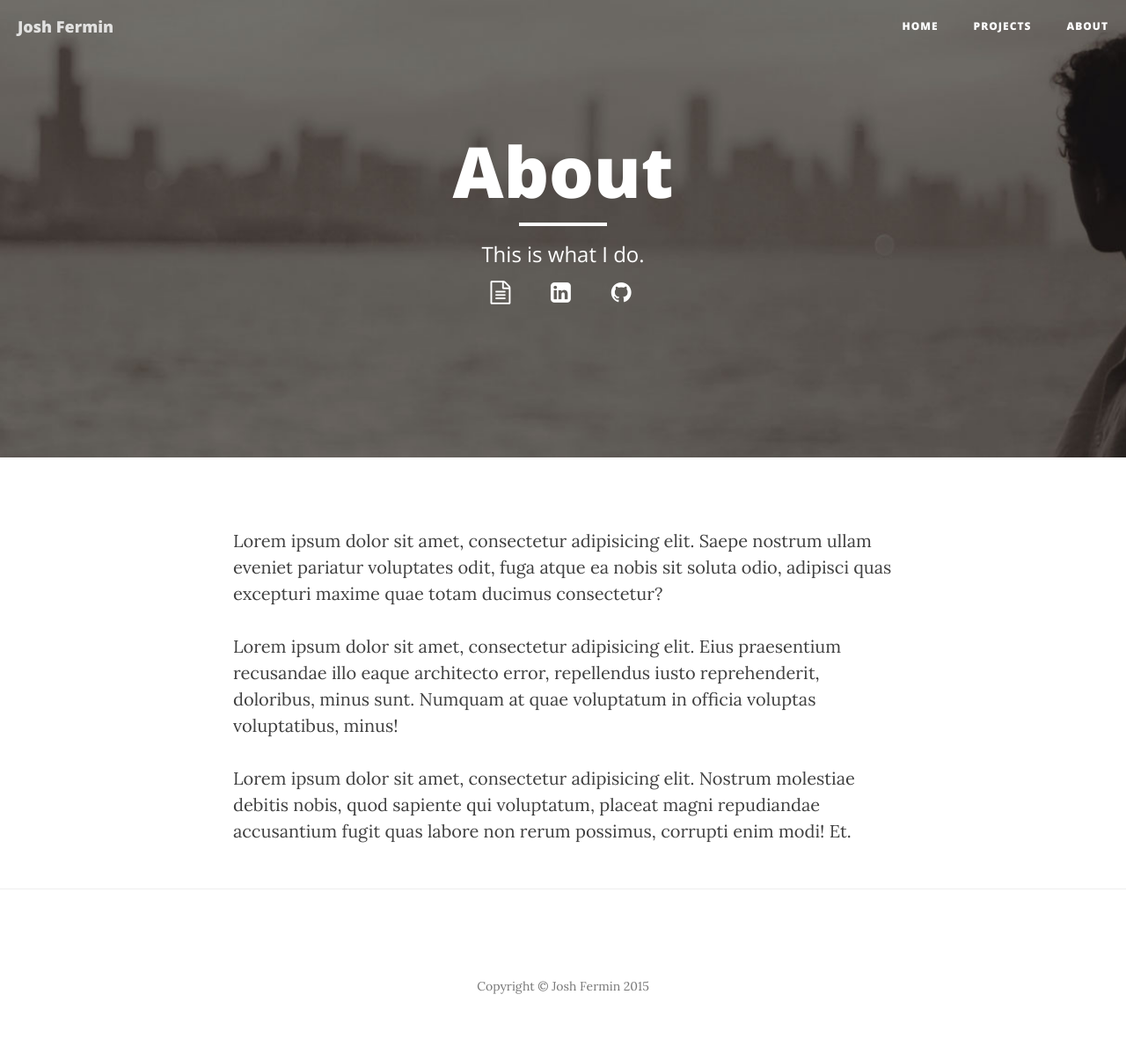
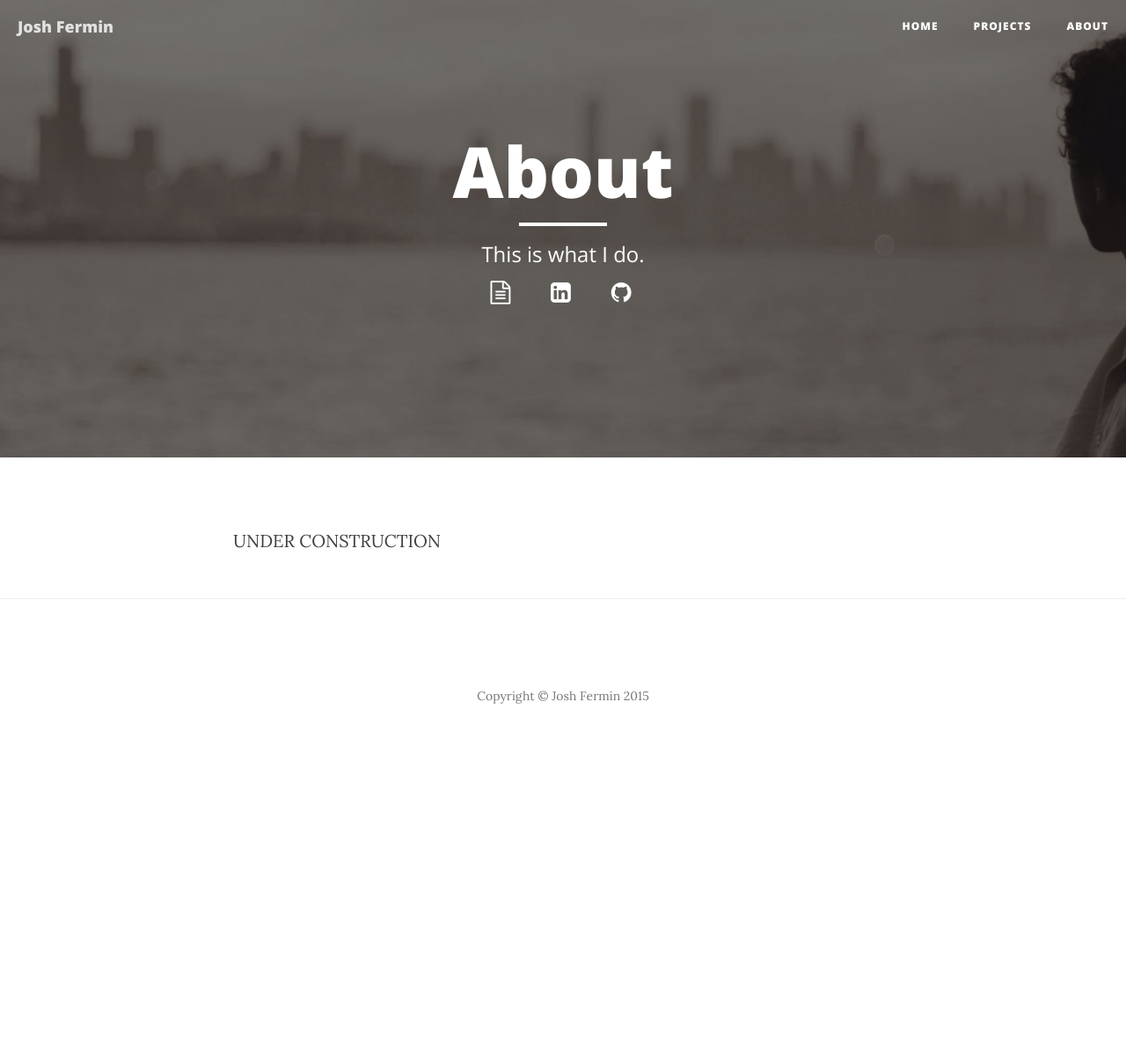
Before and after one commit to joshfermin/joshfermin.github.io, a Jekyll site: the page built from about.html, in a window 1280 px wide. Shown: the whole page at 88% size. Built offline with Jekyll 4.4.1, drawn with Linux system fonts in a browser that asks for light colours; nearby versions of some CDN libraries; after the commit the page ends 900 px from its top, so only the background shows below that.

Commit message:
under construction - about

```diff
--- a/about.html
+++ b/about.html
@@ -5,8 +5,4 @@
 header-img: "img/about-bg.jpg"
 ---
 
-<p>Lorem ipsum dolor sit amet, consectetur adipisicing elit. Saepe nostrum ullam eveniet pariatur voluptates odit, fuga atque ea nobis sit soluta odio, adipisci quas excepturi maxime quae totam ducimus consectetur?</p>
-
-<p>Lorem ipsum dolor sit amet, consectetur adipisicing elit. Eius praesentium recusandae illo eaque architecto error, repellendus iusto reprehenderit, doloribus, minus sunt. Numquam at quae voluptatum in officia voluptas voluptatibus, minus!</p>
-
-<p>Lorem ipsum dolor sit amet, consectetur adipisicing elit. Nostrum molestiae debitis nobis, quod sapiente qui voluptatum, placeat magni repudiandae accusantium fugit quas labore non rerum possimus, corrupti enim modi! Et.</p>
+<p>UNDER CONSTRUCTION</p>
```
